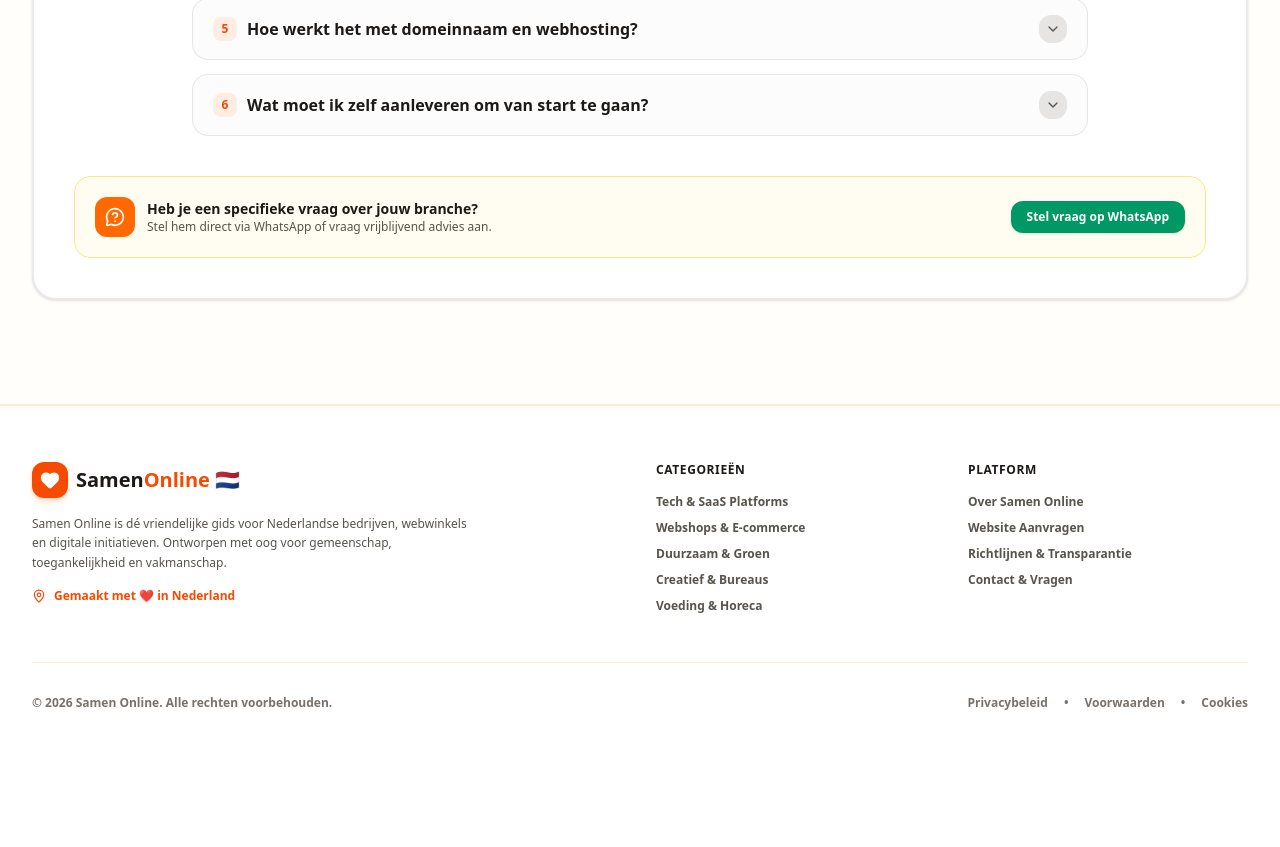
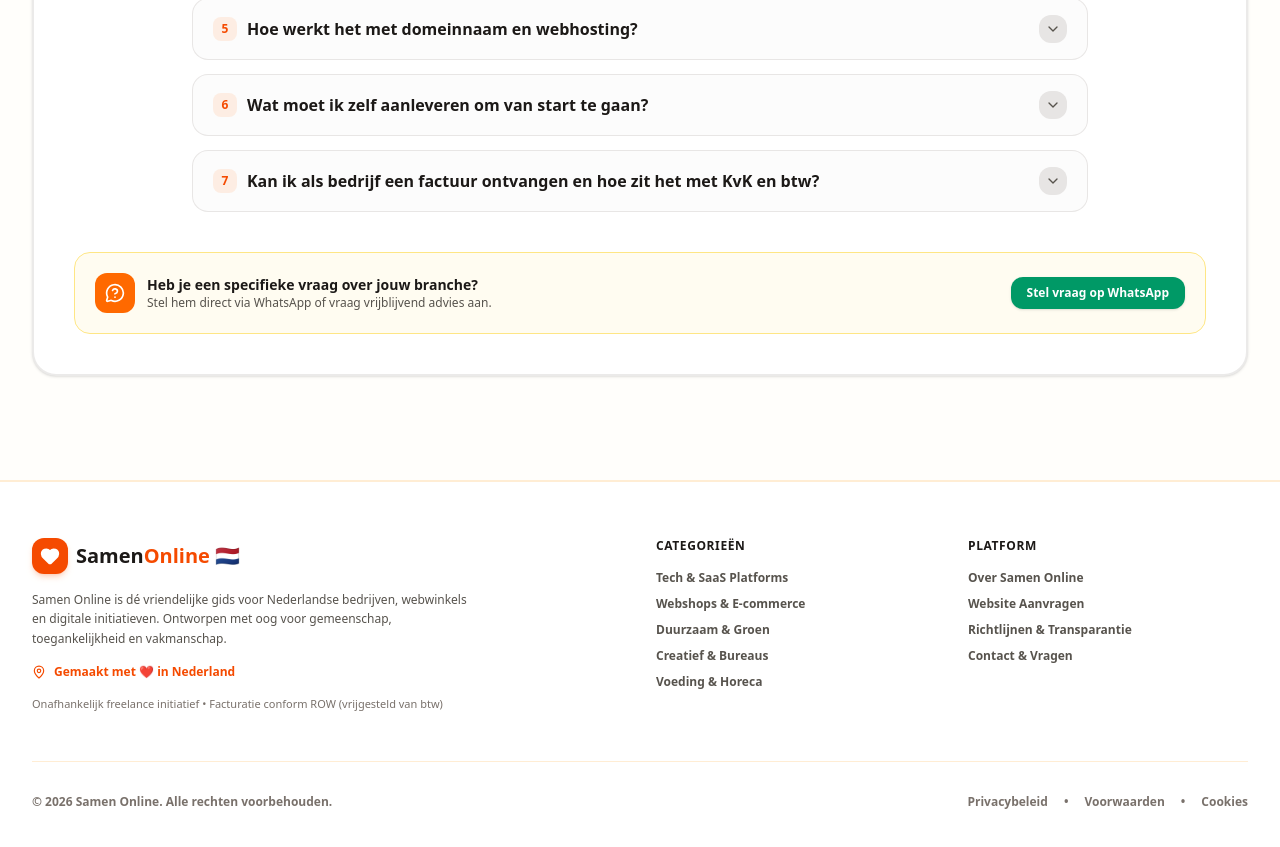
Before and after one commit to samenonline-web/samenonline-web.github.io, a Next.js app: page / in a window 1280 px wide. Shown: the part 5966-6813 px from the top of the page. Before the commit the page ends 6733 px from the top, so only its background shows below. Built offline with nearby package versions, Linux system fonts and the light colour scheme.

Commit message:
docs: add transparent freelance status and billing information without VAT surcharge

```diff
--- a/src/components/FaqSection.tsx
+++ b/src/components/FaqSection.tsx
@@ -51,6 +51,12 @@ const FAQS: FaqItem[] = [
     qEn: 'What do I need to provide to get started?',
     aNl: 'Heel eenvoudig: je levert je eigen bedrijfslogo aan (indien je die al hebt) en eventuele eigen teksten of foto’s. Wij ontwerpen geen losse logo’s; heb je nog geen logo, dan presenteren we jouw bedrijfsnaam in een superstrak, stijlvol typografisch woordmerk in het gekozen lettertype. Ook vullen we de website desgewenst met professionele brancheteksten en rechtenvrije HD-fotografie.',
     aEn: 'Very simple: you provide your own company logo (if you have one) and any copy or photos. We do not design standalone company logos; if you do not have a logo yet, we render your business name in a sleek, stylish typographic wordmark in your chosen font. We also provide industry copy and royalty-free HD imagery.',
+  },
+  {
+    qNl: 'Kan ik als bedrijf een factuur ontvangen en hoe zit het met KvK en btw?',
+    qEn: 'Can I receive an invoice for my accounting, and what about KvK / VAT?',
+    aNl: 'Jazeker! Je ontvangt voor elk opgeleverd project een keurige factuur / specificatie die je direct kunt opvoeren als zakelijke kosten in je eigen boekhouding. Samen Online opereert momenteel als startend freelance portfolio-initiatief conform de Nederlandse fiscale richtlijnen (resultaat uit overige werkzaamheden / ROW). Doordat wij geen 21% btw hoeven door te rekenen, profiteer je als ondernemer van extra scherpe, transparante all-in tarieven! Een formele KvK-registratie volgt bij verdere doorgroei.',
+    aEn: 'Yes absolutely! You will receive a clean invoice / specification for every delivered project that you can directly deduct as business expenses. Samen Online operates as a freelance starter initiative under Dutch tax guidelines (ROW, non-VAT). Because there is no 21% VAT markup, you benefit from sharp, transparent all-in rates! Formal KvK registration will follow upon expansion.',
   },
 ];
 
--- a/src/components/Footer.tsx
+++ b/src/components/Footer.tsx
@@ -36,8 +36,8 @@ export const Footer: React.FC<FooterProps> = ({
     onOpenInfoModal(
       lang === 'nl' ? 'Richtlijnen & Transparantie' : 'Guidelines & Transparency',
       lang === 'nl'
-        ? `Welkom bij Samen Online! Wij hanteren de volgende kwaliteitsnormen:\n\n1. Eerlijke Vermeldingen: Alle getoonde website concepten en sjablonen zijn geoptimaliseerd voor de Nederlandse markt (iDEAL, AVG/GDPR, PostNL).\n\n2. Geen Verborgen Kosten: Prijzen, oplevertijden en functionaliteiten zijn transparant.\n\n3. Hoge Kwaliteit: Wij bouwen uitsluitend met moderne technologieën zoals Next.js, React en Tailwind CSS voor maximale snelheid en vindbaarheid (SEO).\n\n4. Vriendelijke Service: Direct persoonlijk contact en ondersteuning in het Nederlands.`
-        : `Welcome to Samen Online! Our guidelines:\n\n1. Fair Listings: All showcased website templates are designed for the Dutch web landscape.\n\n2. Zero Hidden Costs: Clear pricing and build timelines.\n\n3. Modern Tech: Fast Next.js performance and accessibility standards.\n\n4. Friendly Support: Direct communication and Dutch/English support.`
+        ? `Welkom bij Samen Online! Wij hanteren de volgende kwaliteitsnormen:\n\n1. Eerlijke Vermeldingen: Alle getoonde website concepten en sjablonen zijn geoptimaliseerd voor de Nederlandse markt (iDEAL, AVG/GDPR, PostNL).\n\n2. Geen Verborgen Kosten: Prijzen, oplevertijden en functionaliteiten zijn transparant.\n\n3. Hoge Kwaliteit: Wij bouwen uitsluitend met moderne technologieën zoals Next.js, React en Tailwind CSS voor maximale snelheid en vindbaarheid (SEO).\n\n4. Vriendelijke Service: Direct persoonlijk contact en ondersteuning in het Nederlands.\n\n5. Bedrijfsstatus & Facturatie: Samen Online is een startend freelance initiatief. Facturen worden netjes opgemaakt conform de Nederlandse fiscale richtlijnen (resultaat uit overige werkzaamheden / ROW), zonder btw-opslag. Een officiële KvK-inschrijving volgt bij verdere doorgroei.`
+        : `Welcome to Samen Online! Our guidelines:\n\n1. Fair Listings: All showcased website templates are designed for the Dutch web landscape.\n\n2. Zero Hidden Costs: Clear pricing and build timelines.\n\n3. Modern Tech: Fast Next.js performance and accessibility standards.\n\n4. Friendly Support: Direct communication and Dutch/English support.\n\n5. Legal & Billing: Operating as an independent freelance starter initiative under Dutch non-VAT regulations (ROW). Official Chamber of Commerce (KvK) registration will follow upon expansion.`
     );
   };
 
@@ -95,6 +95,12 @@ export const Footer: React.FC<FooterProps> = ({
               <MapPin className="w-3.5 h-3.5" />
               <span>Gemaakt met ❤️ in Nederland</span>
             </div>
+
+            <p className="text-[11px] text-stone-500 font-medium">
+              {lang === 'nl'
+                ? 'Onafhankelijk freelance initiatief • Facturatie conform ROW (vrijgesteld van btw)'
+                : 'Independent freelance initiative • Operating under Dutch non-VAT regulations'}
+            </p>
           </div>
 
           {/* Col 2: Quick Links */}
```
